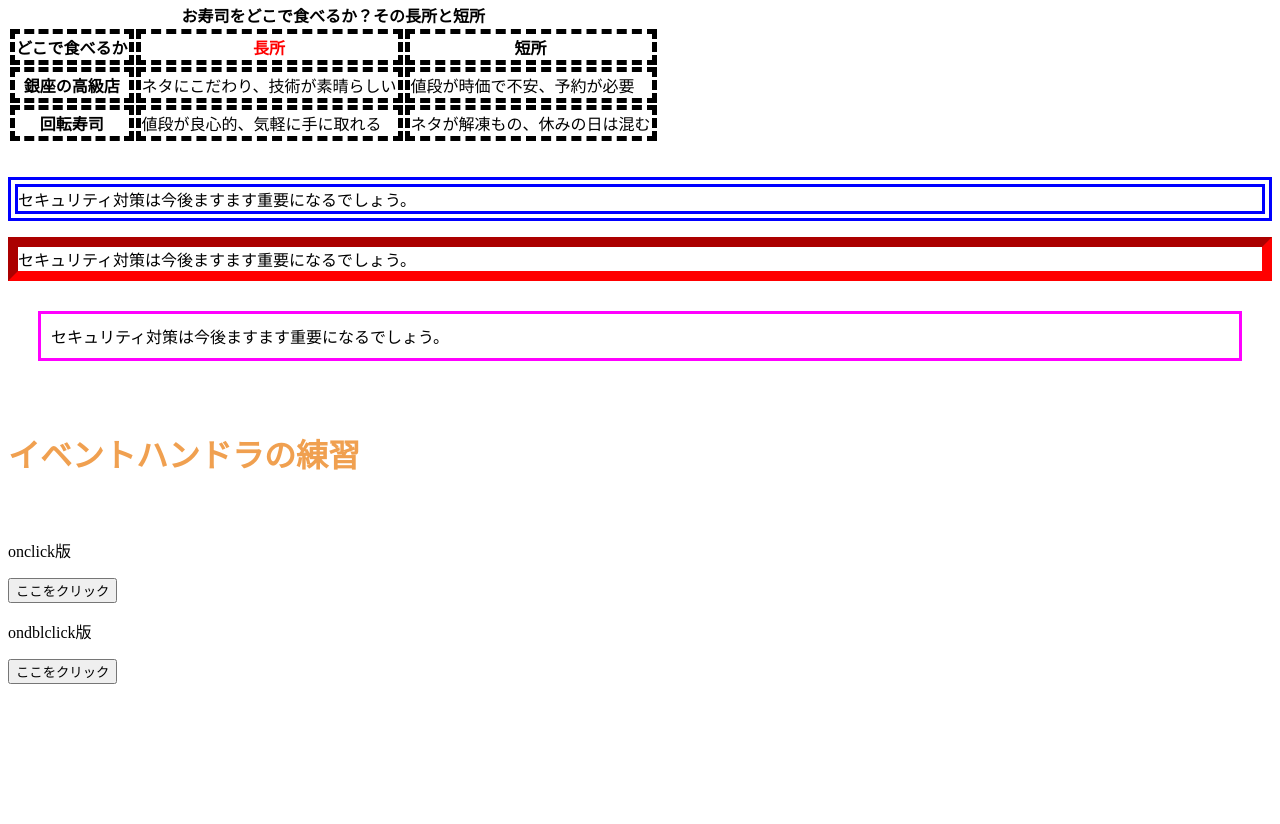
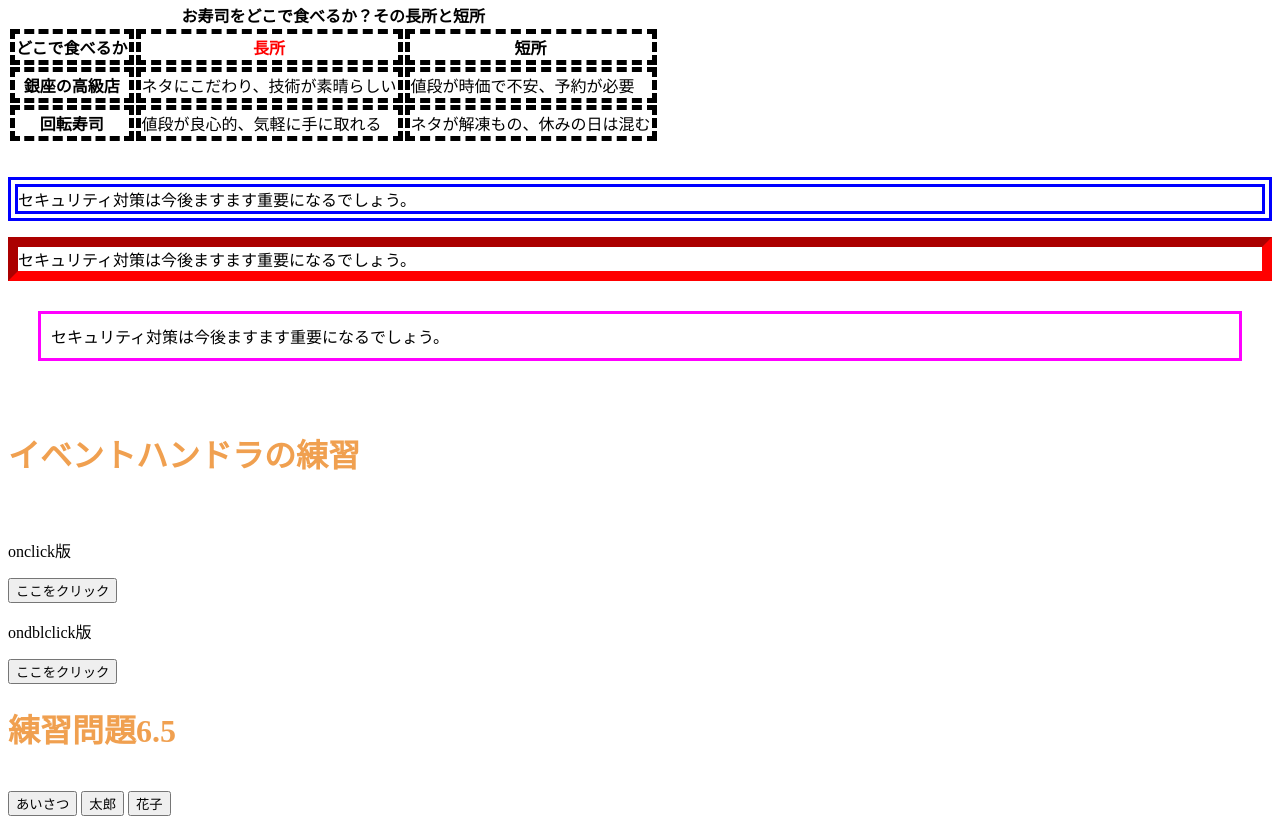
Before and after one commit to ShimizuTakeru/takeharu_test2, a plain HTML site: page index.html in a window 1280 px wide. Shown: the part 286-1110 px from the top of the page. Before the commit the page ends 978 px from the top, so only its background shows below. Drawn offline with Linux system fonts and the light colour scheme.

Commit message:
Update index.html

```diff
--- a/index.html
+++ b/index.html
@@ -5,6 +5,7 @@
     <title>第2回　情報学特講2　Web開発の練習</title>
     <link rel="stylesheet" href="mystyle.css">
     <script src="myjs.js"></script>
+    <script src="ex6-5.js"></script>
 </head>
             <body>
                 <h1>練習問題2.4</h1>
@@ -49,5 +50,11 @@
                 <br>
                 <p>ondblclick版</p>
                 <input type="button" value="ここをクリック" ondblclick="alert('Hello, Takeru!');">
+                <br>
+                <h1>練習問題6.5</h1>
+                <br>
+                <input type="button" value="あいさつ" onclick="sayhello65();">
+                <input type="button" value="太郎" onclick="taro65();">
+                <input type="button" value="花子" onclick="hanako65();">
             </body>
             </html>
```
